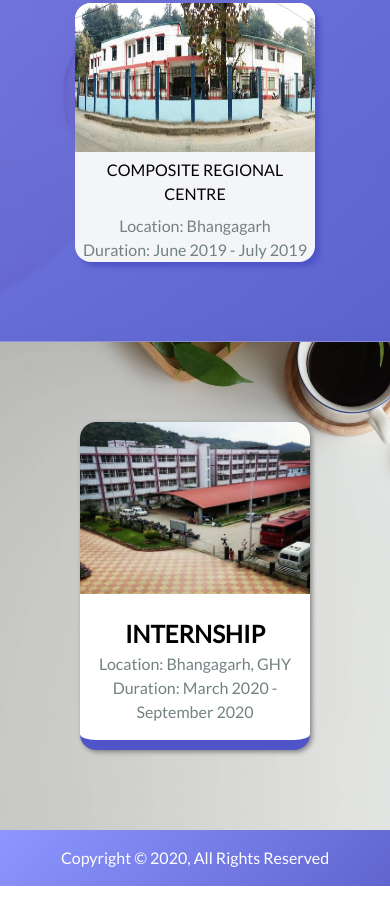
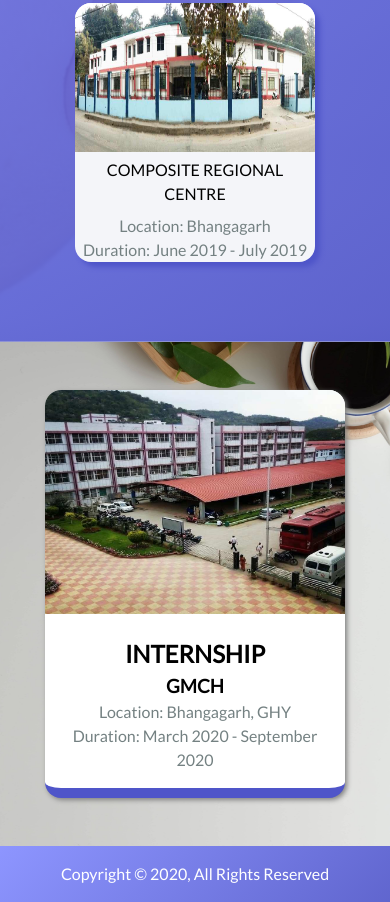
Before and after one commit to anupkalita/8.Resume-Website, a plain HTML site: page index.html in a window 390 px wide. Shown: the part 3356-4258 px from the top of the page. Drawn offline with nearby package versions, Linux system fonts and the light colour scheme.

Commit message:
fixed responsive issues with medium screen sizes and added text to internship section

```diff
--- a/index.html
+++ b/index.html
@@ -178,6 +178,7 @@
             </div>
             <div class="internship-text">
                 <h1>Internship</h1>
+                <h3>GMCH</h3>
                 <p>Location: Bhangagarh, GHY</p>
                 <p>Duration: March 2020 - September 2020</p>
             </div>
--- a/style.css
+++ b/style.css
@@ -350,9 +350,20 @@ footer p{
 
 
 /* ------------------------------------------Media Queries-------------------------------------------- */
+/* ----------------------------------------------1024px----------------------------------------------- */
+@media(max-width:1024px){
+
+    /* Training Section */
+    .training-content{
+        grid-template-columns: repeat(2, 1fr);
+    }
+}
+
+
+
 /* -----------------------------------------------540px----------------------------------------------- */
 
-@media(max-width:540px){
+@media(max-width:680px){
 
 
     /*Hamburger Menu Button */
@@ -392,6 +403,12 @@ footer p{
 
     .nav-bar ul.show{
         transform: translateX(0px);
+    }
+
+
+     /* Training Section */
+     .training-content{
+        grid-template-columns: 1fr;
     }
 }
 
@@ -436,11 +453,8 @@ footer p{
         width: 15rem;
     }
 
+
     /* Training Section */
-    .training-content{
-        grid-template-columns: 1fr;
-    }
-
     .content{
         width: 15rem;
     }
@@ -448,4 +462,13 @@ footer p{
     .heading h1{
         font-size: 1.5rem;
     }
+
+    /* Intership Section */
+    .internship{
+        justify-content: center;
+    }
+
+    .internship-card{
+        margin: 3rem 2rem;
+    }
 }
```
